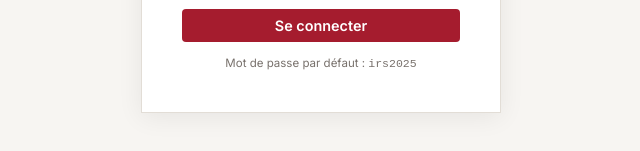
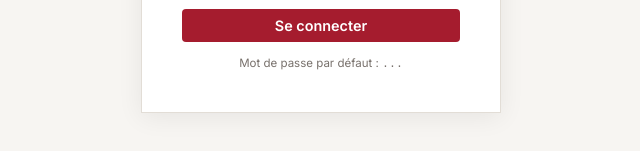
Before and after one commit to Mo-Oppi/irs-site, a website: page admin.html in a window 1280 px wide. Shown: the part 453-604 px from the top of the page, 319-959 px from the left. Drawn offline with nearby package versions, Linux system fonts and the light colour scheme.

Commit message:
Update admin.html

```diff
--- a/admin.html
+++ b/admin.html
@@ -176,7 +176,7 @@
     <input type="password" class="lf" id="pwdIn" placeholder="Mot de passe" onkeydown="if(event.key==='Enter')doLogin()"/>
     <button class="lbtn" onclick="doLogin()">Se connecter</button>
     <p class="lerr" id="lerr">Mot de passe incorrect.</p>
-    <p class="lhint">Mot de passe par défaut : <code>irs2025</code></p>
+    <p class="lhint">Mot de passe par défaut : <code>...</code></p>
   </div>
 </div>
 
```
